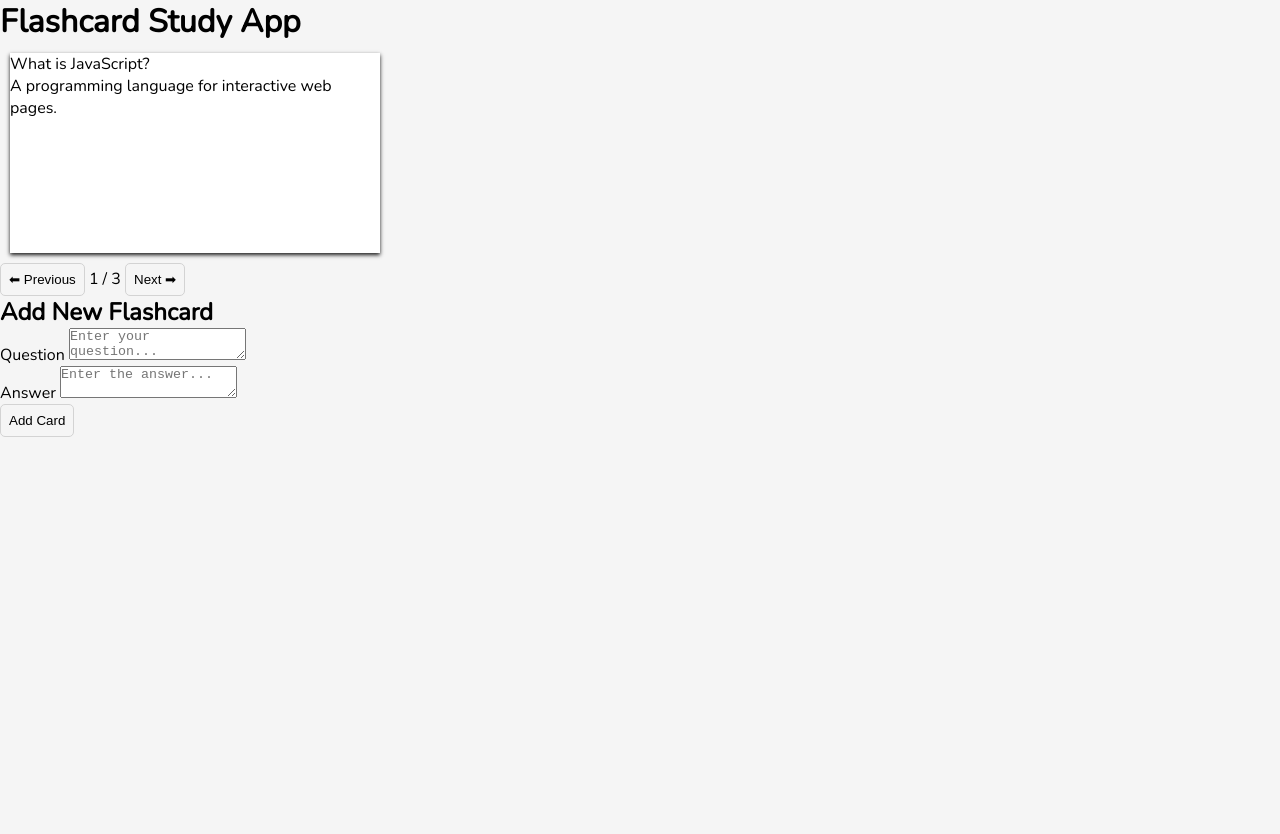
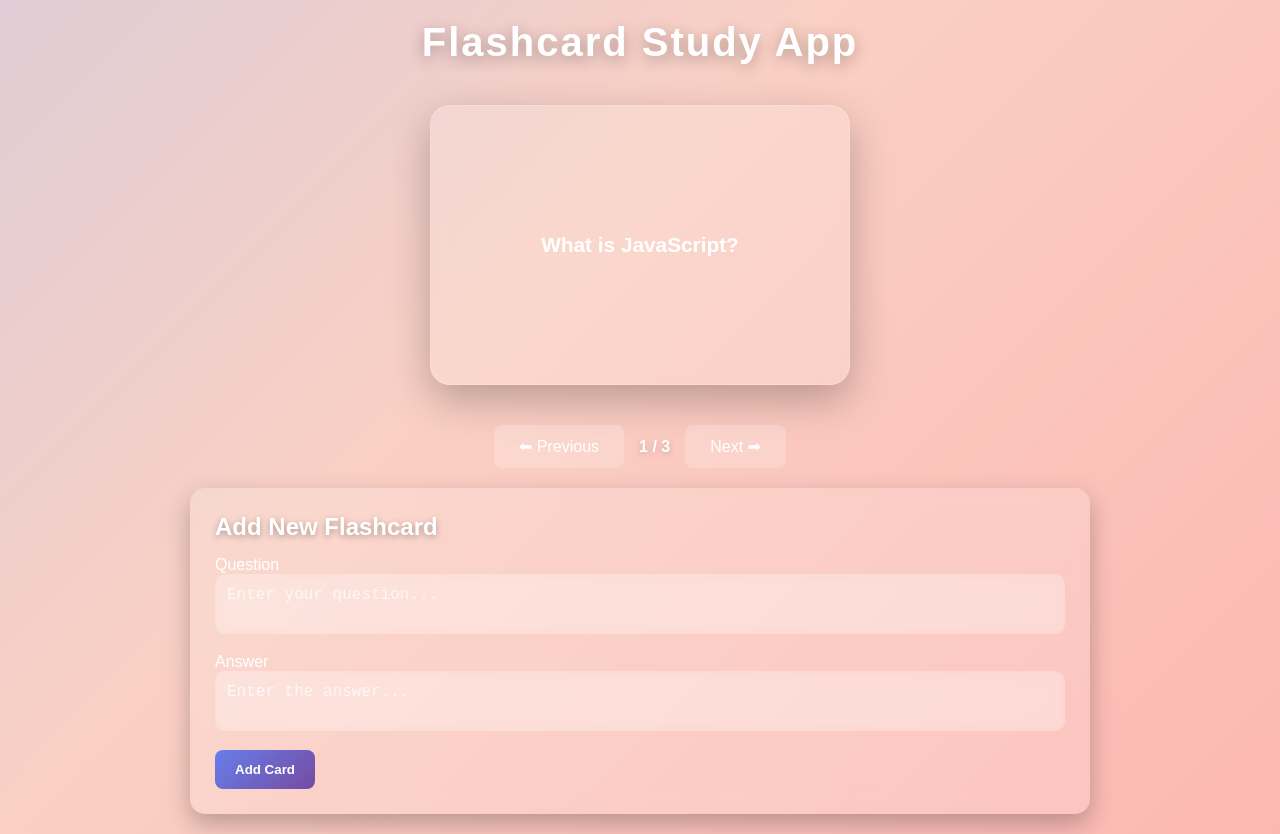
Before and after one commit to A289shek2004/Alpha_tech-P4-Flasahcards-app, a plain HTML site: page index.html in a window 1280 px wide. Before the commit the page ends 800 px from the top, so only its background shows below. Drawn offline with nearby package versions, Linux system fonts and the light colour scheme.

Commit message:
Update style.css

```diff
--- a/style.css
+++ b/style.css
@@ -1,133 +1,195 @@
-@import url('https://fonts.googleapis.com/css2?family=Nunito&display=swap');
+/* General Reset */
+* { margin: 0; padding: 0; box-sizing: border-box; }
 
-*{
-  margin: 0;
-  padding: 0;
-  box-sizing: border-box;
+/* Background */
+body {
+  font-family: 'Poppins', sans-serif;
+  background: linear-gradient(-45deg, #ff9a9e, #fad0c4, #a1c4fd, #c2e9fb);
+  background-size: 400% 400%;
+  animation: bgAnimation 15s ease infinite;
+  min-height: 100vh;
+  padding: 20px;
+  display: flex;
+  justify-content: center;
+  align-items: flex-start;
+  color: white;
 }
 
-body{
-  font-family: 'Nunito', sans-serif;
-  font-size: 1rem;
-  background: whitesmoke;
+@keyframes bgAnimation {
+  0% { background-position: 0% 50%; }
+  50% { background-position: 100% 50%; }
+  100% { background-position: 0% 50%; }
 }
 
-button{
-  padding: 8px;
-  outline: none;
-  cursor: pointer;
-  border: 1px solid lightgray;
-  border-radius: 5px;
-  background: whitesmoke;
+/* Container */
+.container {
+  max-width: 900px;
+  width: 100%;
 }
 
-button:hover{
-  background-color: rgba(0, 0, 0, 0.1);
+/* Title */
+h1 {
+  text-align: center;
+  margin-bottom: 20px;
+  font-size: 2.5rem;
+  letter-spacing: 2px;
+  text-shadow: 0 4px 15px rgba(0,0,0,0.3);
+  animation: fadeInDown 1s ease;
 }
 
-.container{
-  width: 1280px;
-  margin: auto;
+@keyframes fadeInDown {
+  from { opacity: 0; transform: translateY(-30px); }
+  to { opacity: 1; transform: translateY(0); }
 }
 
-header{background-color: #fff;}
-
-#header{
-  display: flex;
-  justify-content: space-between;
-  align-items: center;
-  min-height: 70px;
-  padding: 0 20px;
-  background: #fff;
-}
-
-#header button{
-  font-family: inherit;
-  border: 1px solid red;
-}
-
-#create_card{
-  display: none;
-  width: 370px;
-  margin:auto;
-  padding: 20px;
-  margin-top: 10px;
-  background: whitesmoke;
-  box-shadow: 0px 2px 4px 0px rgba(0, 0, 0, 0.9);
-}
-
-#create_card h2{
-  color: black;
-  text-align: center;
-}
-
-#create_card textarea{
-  width: 100%;
-  border-radius: 5px;
-  font-family: inherit;
-  border: 1px solid lightgray;
-  resize: none;
-}
-
-#create_card button{width: fit-content;}
-
-#flashcards{
+/* Flashcard Area */
+#flashcard-container {
+  perspective: 1200px;
+  height: 320px;
+  margin-bottom: 20px;
   display: flex;
   justify-content: center;
   align-items: center;
-  flex-wrap: wrap;
-  width: 100%;
-  margin: auto;
-  margin-top: 10px;
-  padding: 0px 10px;
 }
 
-.flashcard{
-  width: 370px;
-  height: 200px;
-  word-wrap: break-word;
-  margin: 10px;
-  background:#fff;
+/* Flashcard */
+.flashcard {
+  width: 420px;
+  height: 280px;
+  position: relative;
+  transform-style: preserve-3d;
+  transition: transform 0.9s cubic-bezier(0.68, -0.55, 0.27, 1.55);
   cursor: pointer;
-  box-shadow: 0px 2px 4px 0px rgba(0, 0, 0, 0.9);
-  position: relative;
+  border-radius: 20px;
 }
 
-.flashcard h2{font-size: 1rem;}
-
-.fa-minus{
-  top: 3%;
-  right: 2%;
-  position: absolute;
-  color: #1a1a1a;
-  transition: 0.3s ease-out;
+.flashcard.flipped {
+  transform: rotateY(180deg) scale(1.05);
 }
 
-.fa-minus:hover{color: red;}
-
-@media(max-width:1280px){
-  .container{width: 100%;}
+.flashcard-face {
+  position: absolute;
+  width: 100%;
+  height: 100%;
+  border-radius: 20px;
+  backface-visibility: hidden;
+  display: flex;
+  justify-content: center;
+  align-items: center;
+  padding: 25px;
+  font-size: 1.3rem;
+  box-shadow: 0 15px 40px rgba(0,0,0,0.25);
+  backdrop-filter: blur(10px);
+  border: 1px solid rgba(255,255,255,0.2);
+  animation: cardFadeIn 1s ease;
 }
 
-@media(max-width:768px){
-  .flashcard{margin: auto;}
-
-  .flashcard{
-    margin-top: 10px;
-    margin-bottom: 10px;
-  }
+@keyframes cardFadeIn {
+  from { opacity: 0; transform: scale(0.8); }
+  to { opacity: 1; transform: scale(1); }
 }
 
-@media(max-width:480px){
-  #header{
-    padding: 20px;
-    gap: 10px;
-    flex-direction: column;
-    align-items: center;
-  }
+.flashcard-front {
+  background: rgba(255,255,255,0.15);
+  color: #fff;
+  font-weight: bold;
+}
 
-  #create_card{width: 95%;}
+.flashcard-back {
+  background: rgba(0,0,0,0.25);
+  color: #fdfdfd;
+  transform: rotateY(180deg);
+}
 
-  .flashcard{width: 100%;}
+/* Navigation */
+.navigation {
+  display: flex;
+  justify-content: center;
+  align-items: center;
+  gap: 15px;
+  margin: 20px 0;
+}
 
+.nav-btn {
+  padding: 12px 25px;
+  font-size: 1rem;
+  background: rgba(255,255,255,0.2);
+  border: none;
+  border-radius: 8px;
+  cursor: pointer;
+  transition: 0.3s;
+  color: white;
+  backdrop-filter: blur(6px);
 }
+
+.nav-btn:hover {
+  transform: translateY(-3px) scale(1.05);
+  background: rgba(255,255,255,0.4);
+  box-shadow: 0 6px 15px rgba(0,0,0,0.2);
+}
+
+/* Counter */
+#card-counter {
+  font-weight: bold;
+  text-shadow: 0 2px 6px rgba(0,0,0,0.2);
+}
+
+/* Add Card Section */
+.add-card-section {
+  background: rgba(255,255,255,0.15);
+  color: white;
+  padding: 25px;
+  border-radius: 15px;
+  box-shadow: 0 10px 25px rgba(0,0,0,0.25);
+  backdrop-filter: blur(10px);
+}
+
+.add-card-section h2 {
+  margin-bottom: 15px;
+  font-weight: bold;
+  text-shadow: 0 2px 6px rgba(0,0,0,0.3);
+}
+
+.form-group {
+  margin-bottom: 15px;
+}
+
+textarea {
+  width: 100%;
+  padding: 12px;
+  border-radius: 10px;
+  border: none;
+  resize: none;
+  font-size: 1rem;
+  background: rgba(255,255,255,0.2);
+  color: white;
+  backdrop-filter: blur(6px);
+}
+
+textarea::placeholder {
+  color: rgba(255,255,255,0.7);
+}
+
+textarea:focus {
+  outline: none;
+  border: 2px solid #fff;
+  background: rgba(255,255,255,0.3);
+}
+
+/* Add Button */
+.add-btn {
+  padding: 12px 20px;
+  border: none;
+  background: linear-gradient(135deg, #667eea, #764ba2);
+  color: white;
+  border-radius: 8px;
+  cursor: pointer;
+  transition: 0.4s;
+  font-weight: bold;
+}
+
+.add-btn:hover {
+  background: linear-gradient(135deg, #23a6d5, #23d5ab);
+  transform: scale(1.05);
+  box-shadow: 0 6px 15px rgba(0,0,0,0.3);
+}
```
